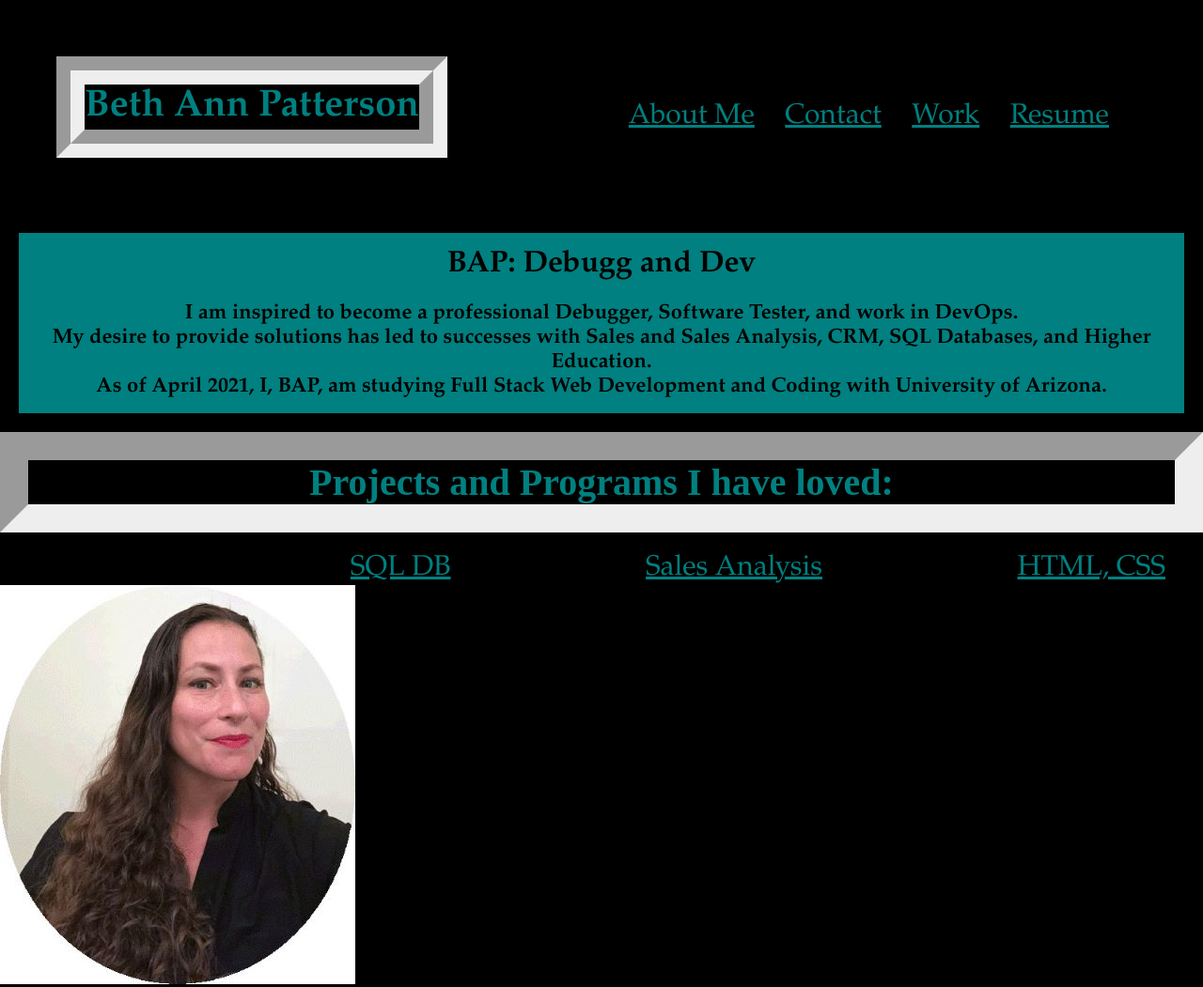
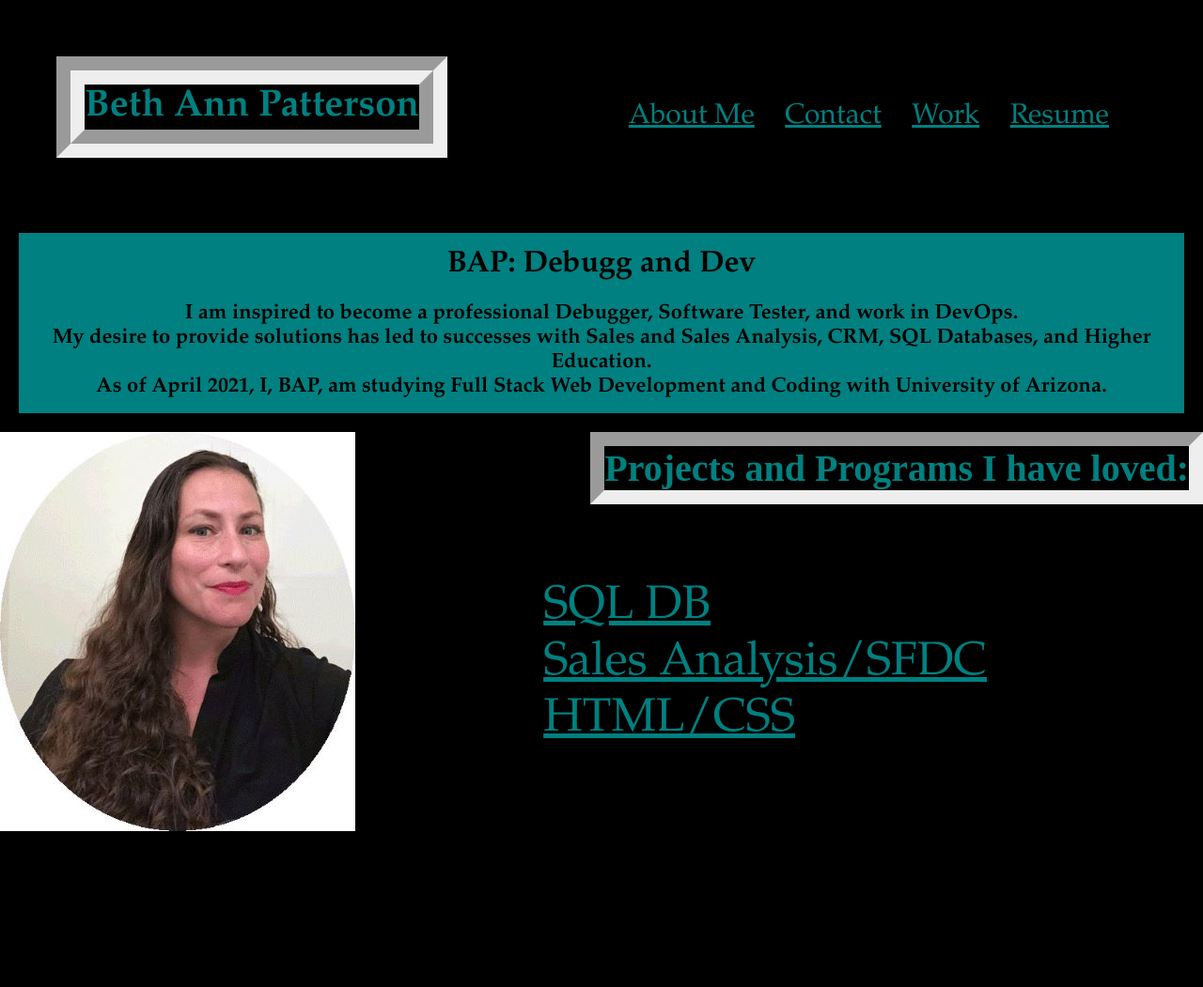
Before and after one commit to BethAnnP-Bx/personal-portfolio-hw-2, a plain HTML site: page index.html in a window 1280 px wide. Shown: the whole page at 94% size. After the commit the page ends 889 px from the top, so only its background shows below. Drawn offline with Linux system fonts and the light colour scheme.

Commit message:
added linkedin link for work in header nav, removed flexbox added nav for projects, editing styles

```diff
--- a/assets/style.css
+++ b/assets/style.css
@@ -74,20 +74,20 @@ a {
 }
 
 .beth-projects h1 {
-  display: flex;
-  justify-content: center;
+  float: right;
   font-size: 40px;
   color: teal;
-  border-width: 30px;
+  border-width: 15px;
   border-style: inset;
 }
 
 .beth-projects nav {
-  padding-top: 20px;
-  margin-right: 40px;
+  padding-top: 80px;
+  padding-bottom: 20px;
+  margin-right: 230px;
   float: right;
   font-family: Garamond;
-  font-size: 30px;
+  font-size: 50px;
 }
 
 .beth-projects nav ul {
@@ -95,8 +95,8 @@ a {
 }
 
 .beth-projects nav ul li {
-  display: inline-flex;
-  margin-left: 200px;
+  width: auto;
+  border-bottom-left-radius: 2px;
 }
 
 /*beth-projects navigation styles*/
--- a/index.html
+++ b/index.html
@@ -17,9 +17,9 @@
           </li>
           <li> <a href="mailto:bap.portfolio.2021@gmail.com">Contact</a>
           </li>
-          <li> <a href="#work">Work</a>
+          <li> <a href="https://www.linkedin.com/in/beth-patterson-ann">Work</a>
           </li>
-          <li> <a href="#resume" target>Resume</a>
+          <li> <a href="">Resume</a>
           </li>
     </nav>
    </header>
@@ -39,16 +39,15 @@
     </section>
 
     <section class="beth-projects">
-      <article id="work">
         <h1>Projects and Programs I have loved:</h1>
         <nav class=project-nav">
           <ul>
             <li>
               <a href="https://www.tessituranetwork.com/">SQL DB</a>
             </li>
-            <li> <a href="https://www.salesforce.com/">Sales Analysis</a>
+            <li> <a href="https://www.salesforce.com/">Sales Analysis/SFDC</a>
         </li>
-        <li> <a href="https://bethannp-bx.github.io/horiseon-refactor-hw-1/">HTML, CSS</a>
+        <li> <a href="https://bethannp-bx.github.io/horiseon-refactor-hw-1/">HTML/CSS</a>
         </li>
        </nav>
       </section>
```
Also changed, not shown: 1 other file.
